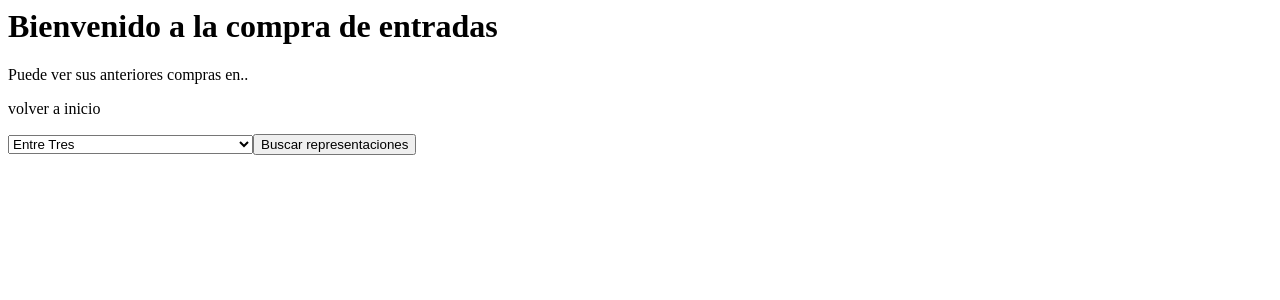
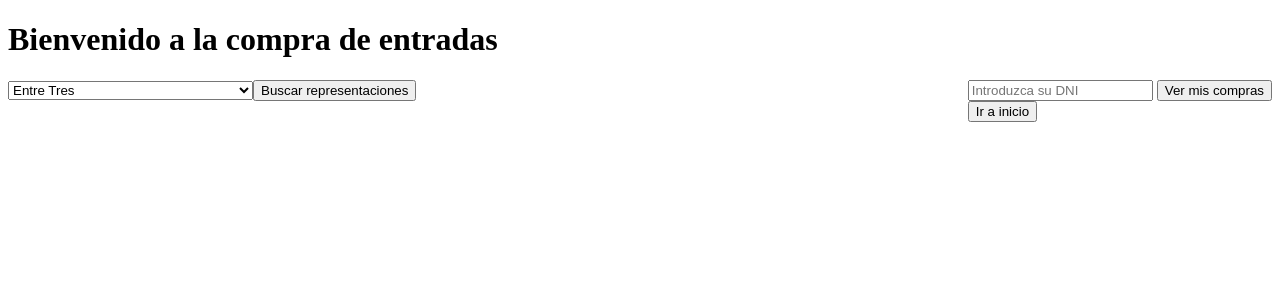
Before and after one commit to GuillermoBlanco/PreparacionExamen, a PHP site: page / in a window 1280 px wide. Shown: the top 300 px of the page. Run offline with PHP 8.4, Linux system fonts and the light colour scheme; data comes from the database, SQL or seed files in the repository.

Commit message:
Inicio y mostrar entradas usuario

```diff
--- a/Clases/entrades.php
+++ b/Clases/entrades.php
@@ -6,17 +6,17 @@
  * @author Melliw
  */
 class entrades {
-    	private $codiEspectacle;
+    	private $Codi_Espectacle;
 	private $Data;
 	private $Hora;
-	private $codiRecinte;
+	private $Codi_Recinte;
 	private $Zona;
 	private $Fila;
 	private $Numero;
-	private $dniClient;
+	private $DNI_Client;
 
         public function getCodiEspectacle() {
-            return $this->codiEspectacle;
+            return $this->Codi_Espectacle;
         }
 
         public function getData() {
@@ -28,7 +28,7 @@ class entrades {
         }
 
         public function getCodiRecinte() {
-            return $this->codiRecinte;
+            return $this->Codi_Recinte;
         }
 
         public function getZona() {
@@ -44,11 +44,11 @@ class entrades {
         }
 
         public function getDniClient() {
-            return $this->dniClient;
+            return $this->DNI_Client;
         }
 
         public function setCodiEspectacle($codiEspectacle) {
-            $this->codiEspectacle = $codiEspectacle;
+            $this->Codi_Espectacle= $codiEspectacle;
         }
 
         public function setData($Data) {
@@ -60,7 +60,7 @@ class entrades {
         }
 
         public function setCodiRecinte($codiRecinte) {
-            $this->codiRecinte = $codiRecinte;
+            $this->Codi_Recinte= $codiRecinte;
         }
 
         public function setZona($Zona) {
@@ -76,7 +76,7 @@ class entrades {
         }
 
         public function setDniClient($dniClient) {
-            $this->dniClient = $dniClient;
+            $this->DNI_Client= $dniClient;
         }
 
 
--- a/Clases/espectadors.php
+++ b/Clases/espectadors.php
@@ -13,17 +13,17 @@
  */
 class espectadors {
 
-    	private $dni;
+    	private $DNI;
 	private $Nom;
 	private $Cognoms;
-	private $adreA;
+	private $Adreça;
 	private $Telefon;
 	private $Ciutat;
-	private $compteCorrent;
-	private $numTargeta;
+	private $Compte_Corrent;
+	private $Num_Targeta;
 
         public function getDni() {
-            return $this->dni;
+            return $this->DNI;
         }
 
         public function getNom() {
@@ -35,7 +35,7 @@ class espectadors {
         }
 
         public function getAdreA() {
-            return $this->adreA;
+            return $this->Adreça;
         }
 
         public function getTelefon() {
@@ -47,15 +47,15 @@ class espectadors {
         }
 
         public function getCompteCorrent() {
-            return $this->compteCorrent;
+            return $this->Compte_Corrent;
         }
 
         public function getNumTargeta() {
-            return $this->numTargeta;
+            return $this->Num_Targeta;
         }
 
         public function setDni($dni) {
-            $this->dni = $dni;
+            $this->DNI = $dni;
         }
 
         public function setNom($Nom) {
@@ -67,7 +67,7 @@ class espectadors {
         }
 
         public function setAdreA($adreA) {
-            $this->adreA = $adreA;
+            $this->Adreça = $adreA;
         }
 
         public function setTelefon($Telefon) {
@@ -79,11 +79,11 @@ class espectadors {
         }
 
         public function setCompteCorrent($compteCorrent) {
-            $this->compteCorrent = $compteCorrent;
+            $this->Compte_Corrent= $compteCorrent;
         }
 
         public function setNumTargeta($numTargeta) {
-            $this->numTargeta = $numTargeta;
+            $this->Num_Targeta= $numTargeta;
         }
 
 
--- a/Plantillas/cabecera.html
+++ /dev/null
@@ -1,3 +0,0 @@
-<h1>Bienvenido a la compra de entradas</h1>
-<p>Puede ver sus anteriores compras en.. </p>
-<p>volver a inicio </p>
--- /dev/null
+++ b/Templates/cabecera.html
@@ -0,0 +1,13 @@
+<!DOCTYPE html>
+<div>
+    <h1>Bienvenido a la compra de entradas</h1>
+    <div style="float:right">
+        <form action="index.php">
+            <input type="text" pattern="[0-9]*" name="DNI" placeholder="Introduzca su DNI"/>
+            <button type="submit" value="validar" title="Validar DNI">Ver mis compras</button></br>
+        </form>
+        <form action="index.php">
+            <button type="submit" name="action" value="inicio" title="Ir a inicio">Ir a inicio</button>
+        </form>
+    </div>
+</div>
--- /dev/null
+++ b/Templates/entrada.php
@@ -0,0 +1 @@
+<div><?php $entrada->getCodiEspectacle();?></div>
--- a/controlador.php
+++ b/controlador.php
@@ -6,6 +6,7 @@ require_once "Clases/recintes.php";
 require_once "Clases/zones_recinte.php";
 require_once "Clases/entrades.php";
 require_once "Clases/seients.php";
+require_once "Clases/espectadors.php";
 
 class controlador extends ModelPDO {
 
@@ -107,6 +108,27 @@ class controlador extends ModelPDO {
 		return $asientos;
 	}
 
+        public function getUsuario($dni){
+		$oDB = $this->getDBO();
+
+		$query = $oDB->query('SELECT * FROM espectadors WHERE DNI='.$dni);
+
+		$usuario = $query->fetchObject("espectadors");
+
+		return $usuario;
+	}
+
+        public function getEntradasUsuario($dni){
+		$oDB = $this->getDBO();
+
+		$query = $oDB->query('SELECT * FROM entrades WHERE DNI_Client='.$dni);
+
+		$entradas = $query->fetchAll(PDO::FETCH_CLASS,"entrades");
+
+		return $entradas;
+	}
+
+
 //	public function users(){
 //
 //		$oDB = $this->getDBO();
--- a/index.php
+++ b/index.php
@@ -5,7 +5,21 @@ session_start();
 
 $modelo= new controlador();
 
-include "Plantillas/cabecera.html";
+include "Templates/cabecera.html";
+
+if (isset($_GET["action"]) ){
+    if ($_GET["action"]=="inicio") {
+        session_destroy();
+    header('Location: '.$_SERVER['PHP_SELF']);
+    }
+
+}elseif (isset($_GET["DNI"])) {
+    if ($_SESSION['user']=$modelo->getUsuario($_GET["DNI"])) {
+        echo 'Hola '.$_SESSION['user']->getNom().'!!!';
+        muestraEntradasUsuario($modelo);
+    }
+
+}else{
 
     showSelectEspectacles($modelo);
 
@@ -13,20 +27,20 @@ if (isset($_SESSION['espectacle']) || isset($_GET['espectacle'])) {
         if(isset($_GET['espectacle'])){
             $_SESSION['espectacle']=$modelo->getEspectacle($_GET['espectacle']);
         }
-
-    showSelectRepresentacions($modelo);
-
-}
-
-if (isset($_SESSION['representacion']) || isset($_GET['representacion'])){
         if (isset($_GET['representacion'])) {
 
             $espectacle=explode(",",$_GET['representacion']);
             $_SESSION['representacion']=$modelo->getRepresentacion($espectacle[0],$espectacle[1],$espectacle[2]);
             $_SESSION['recinte']=$modelo->getRecinto($_SESSION['espectacle']->getCodiRecinte());
         }
+
+        showSelectRepresentacions($modelo);
+
+    }
+
+    if (isset($_SESSION['representacion'])){
+
         showInfoEspectacle();
-
         showZonas($modelo);
 
     }
@@ -38,7 +52,7 @@ if(isset($_GET['zona']) || isset($_SESSION['zona'])){
         showAsientos($modelo);
     }
 
-
+}
 
 
 function showSelectEspectacles($modelo){
@@ -67,12 +81,12 @@ function showSelectRepresentacions($modelo){
             echo "<option value = '".$_SESSION['espectacle']->getCodi().",".$representacio->getData().",".$representacio->getHora()."'";
                 //Arreglar refresco
                 //------------------
-                // if ( isset($_SESSION['representacion']) && $representacio->getData()==$_SESSION['representacion']->getData()) {
-                //     echo 'selected';
-                // }
-                // elseif (isset($_GET['representacion']) && $representacio->getCodi()==$_GET['representacion']) {
-                //     echo 'selected';
-                // }
+                 if ( isset($_SESSION['representacion']) && $representacio->getData()==$_SESSION['representacion']->getData()) {
+                     echo 'selected';
+                 }
+//                 elseif (isset($_GET['representacion']) && $representacio->getCodi()==$_GET['representacion']) {
+//                     echo 'selected';
+//                 }
                 echo ">".explode(" ",$representacio->getData())[0]." - ".explode(" ",$representacio->getHora())[1]."</option>";
         }
         echo "</select><button type='submit'>Elegir representacion</button></form>";
@@ -115,3 +129,12 @@ function showAsientos($modelo){
         echo "<button type='submit'>Elegir Asientos</button></form>";
     }
 }
+
+function muestraEntradasUsuario($modelo){
+    if ($entradas=$modelo->getEntradasUsuario($_SESSION["user"]->getDni())) {
+        foreach ($entradas as $entrada) {
+            echo '<div>'.$modelo->getEspectacle($entrada->getCodiEspectacle())->getNom().'</div>';
+//            include 'Templates/entrada.php';
+        }
+    };
+}
```
Also changed, not shown: Templates/admin.html (renamed from Plantillas/admin.html), Templates/login.html (renamed from Plantillas/login.html), Templates/user.html (renamed from Plantillas/user.html). Lines whose indentation alone changed are shown as unchanged.
